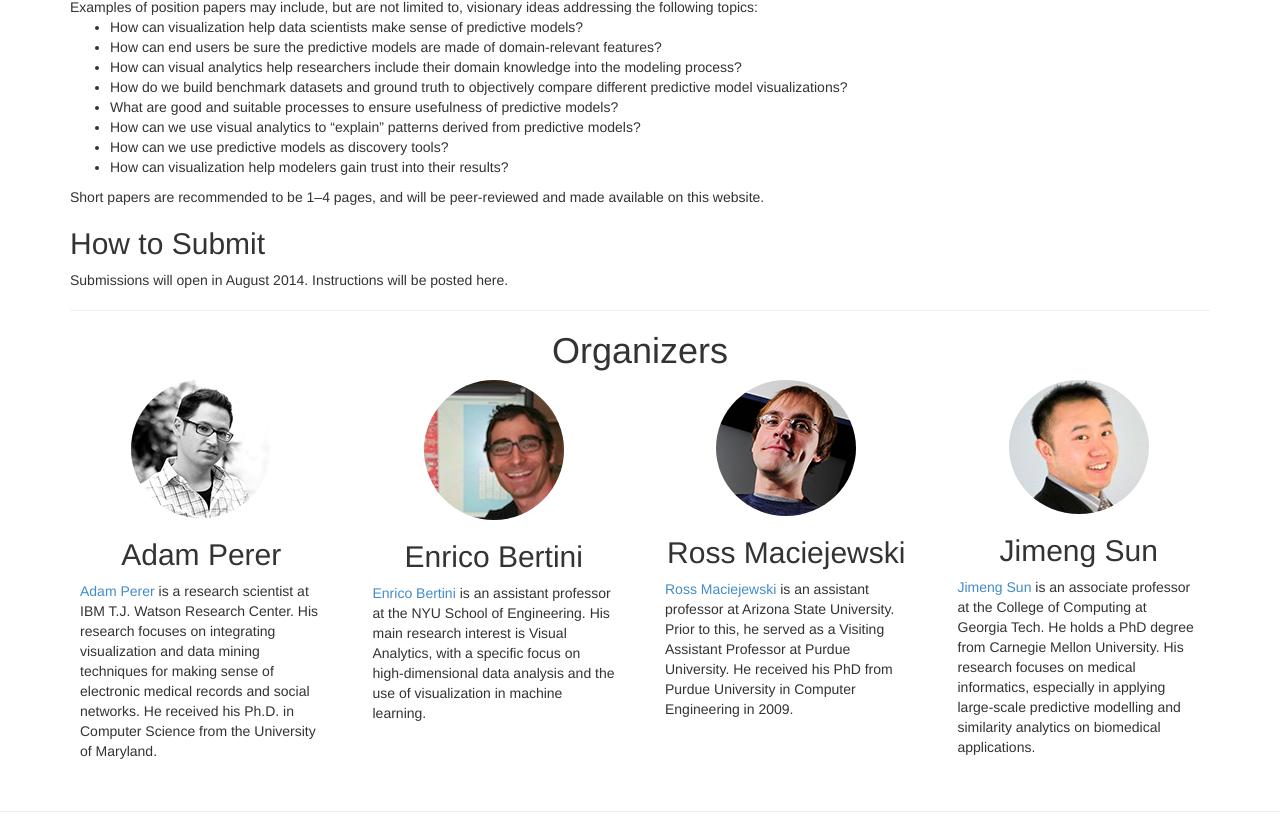
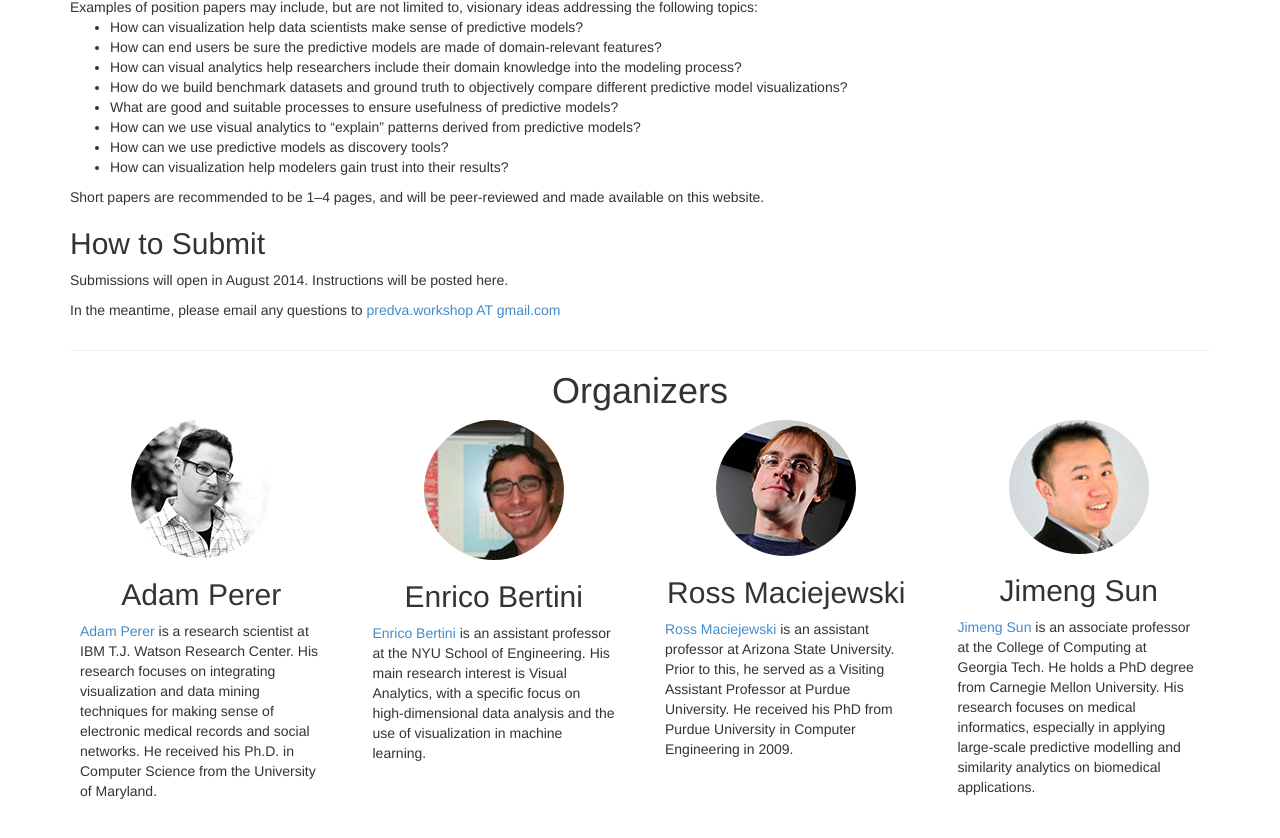
Before and after one commit to predictive-workshop/predictive-workshop.github.io, a plain HTML site: page index.html in a window 1280 px wide. Shown: the part 1321-2159 px from the top of the page. Drawn offline with nearby package versions, Linux system fonts and the light colour scheme; files whose address does not match are found by name.

Commit message:
added email

```diff
--- a/index.html
+++ b/index.html
@@ -95,7 +95,6 @@
                 </form>
                 </div>
 
-
             </div>
         </div>
 
@@ -141,6 +140,8 @@
                 </h2>
 
                 Submissions will open in August 2014.  Instructions will be posted here.
+
+                <p><p>In the meantime, please email any questions to <a href="mailto:predva.workshopATgmail.com">predva.workshop AT gmail.com</a> </p>
 
 
 
```
